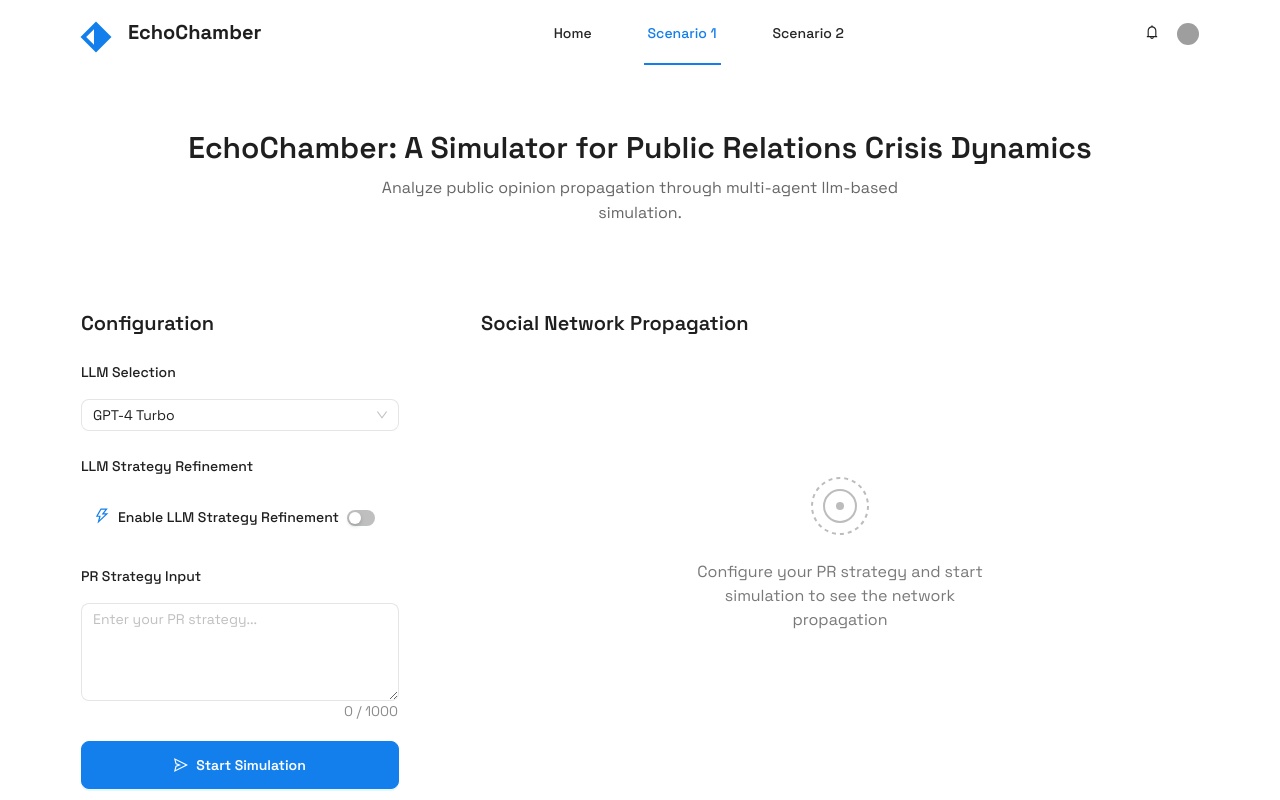
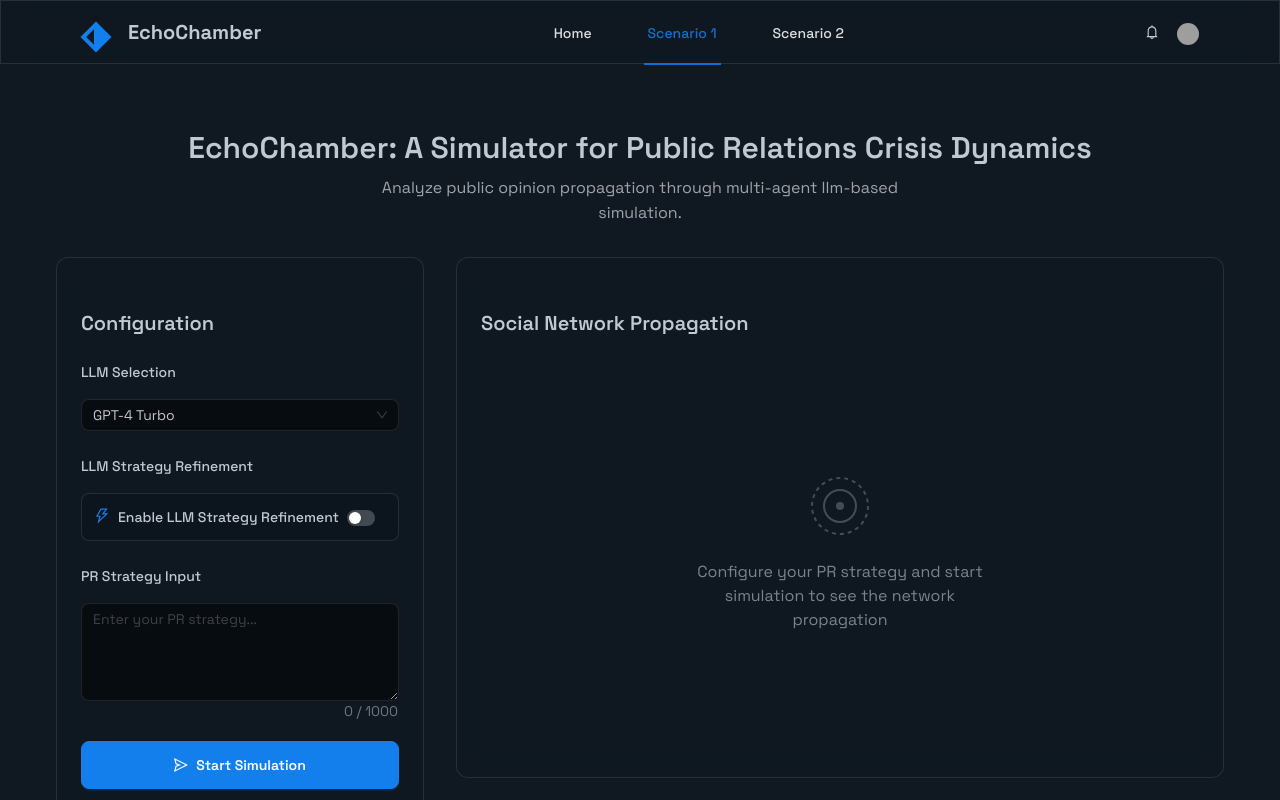
Before and after one commit to thepttea/WWW-demo, a React (Create React App) app in the folder frontend/: page / in a window 1280 px wide. Shown: the top 800 px of the page. Built offline with nearby package versions, Linux system fonts and the light colour scheme; grey boxes are pictures that could not be loaded.

Commit message:
Change Style of the page

```diff
--- a/frontend/src/App.css
+++ b/frontend/src/App.css
@@ -7,6 +7,8 @@ html, body {
   margin: 0;
   padding: 0;
   height: 100%;
+  background: #101922;
+  color: #e2e8f0;
   font-family: 'Space Grotesk', -apple-system, BlinkMacSystemFont, 'Segoe UI', 'Roboto', 'Oxygen',
     'Ubuntu', 'Cantarell', 'Fira Sans', 'Droid Sans', 'Helvetica Neue', sans-serif;
   -webkit-font-smoothing: antialiased;
@@ -15,6 +17,8 @@ html, body {
 
 #root {
   height: 100%;
+  background: #101922;
+  color: #e2e8f0;
 }
 
 /* Ant Design 组件样式覆盖 */
--- a/frontend/src/layout/Header.css
+++ b/frontend/src/layout/Header.css
@@ -2,18 +2,13 @@
   position: sticky;
   top: 0;
   z-index: 10;
-  background: rgba(255, 255, 255, 0.1);
+  background: rgba(16, 25, 34, 0.1);
   backdrop-filter: blur(10px);
   -webkit-backdrop-filter: blur(10px);
-  border: 1px solid rgba(255, 255, 255, 0.2);
+  border: 1px solid rgba(255, 255, 255, 0.1);
   padding: 0;
   height: 64px;
   line-height: 64px;
-}
-
-.dark .app-header {
-  background: rgba(16, 25, 34, 0.1);
-  border: 1px solid rgba(255, 255, 255, 0.1);
 }
 
 .header-content {
@@ -64,7 +59,7 @@
 }
 
 .header-menu .ant-menu-item {
-  color: rgba(0, 0, 0, 0.85);
+  color: rgba(255, 255, 255, 0.85);
   font-weight: 500;
   font-size: 14px;
   padding: 0 20px;
@@ -79,20 +74,6 @@
 }
 
 .header-menu .ant-menu-item-selected {
-  color: #137fec;
-  background: rgba(19, 127, 236, 0.1);
-}
-
-.dark .header-menu .ant-menu-item {
-  color: rgba(255, 255, 255, 0.85);
-}
-
-.dark .header-menu .ant-menu-item:hover {
-  color: #137fec;
-  background: rgba(19, 127, 236, 0.1);
-}
-
-.dark .header-menu .ant-menu-item-selected {
   color: #137fec;
   background: rgba(19, 127, 236, 0.1);
 }
@@ -114,10 +95,6 @@
 }
 
 .header-icon-btn:hover {
-  background: rgba(0, 0, 0, 0.06);
-}
-
-.dark .header-icon-btn:hover {
   background: rgba(255, 255, 255, 0.1);
 }
 
--- a/frontend/src/layout/MainLayout.css
+++ b/frontend/src/layout/MainLayout.css
@@ -2,11 +2,6 @@
 
 .main-layout {
   min-height: 100vh;
-  background: #f6f7f8;
-  color: #1e293b;
-}
-
-.dark .main-layout {
   background: #101922;
   color: #e2e8f0;
 }
@@ -29,14 +24,9 @@
 
 /* 全局样式 */
 .glassmorphism {
-  background: rgba(255, 255, 255, 0.1);
+  background: rgba(16, 25, 34, 0.1);
   backdrop-filter: blur(10px);
   -webkit-backdrop-filter: blur(10px);
-  border: 1px solid rgba(255, 255, 255, 0.2);
-}
-
-.dark .glassmorphism {
-  background: rgba(16, 25, 34, 0.1);
   border: 1px solid rgba(255, 255, 255, 0.1);
 }
 
--- a/frontend/src/layout/MainLayout.tsx
+++ b/frontend/src/layout/MainLayout.tsx
@@ -1,5 +1,5 @@
 import React from 'react';
-import { Layout, ConfigProvider } from 'antd';
+import { Layout, ConfigProvider, theme } from 'antd';
 import Header from './Header';
 import './MainLayout.css';
 
@@ -14,14 +14,21 @@ const MainLayout: React.FC<MainLayoutProps> = ({ children, currentScenario }) =>
   return (
     <ConfigProvider
       theme={{
+        algorithm: theme.darkAlgorithm,
         token: {
           colorPrimary: '#137fec',
+          colorBgBase: '#101922',
+          colorTextBase: '#e2e8f0',
           borderRadius: 8,
           fontFamily: '"Space Grotesk", -apple-system, BlinkMacSystemFont, "Segoe UI", Roboto, "Helvetica Neue", Arial, sans-serif',
         },
         components: {
           Layout: {
             headerBg: 'transparent',
+            bodyBg: 'transparent',
+          },
+          Card: {
+            colorBgContainer: 'transparent',
           },
         },
       }}
--- a/frontend/src/pages/scenario1/ConfigurationPanel.css
+++ b/frontend/src/pages/scenario1/ConfigurationPanel.css
@@ -4,14 +4,9 @@
   flex-direction: column;
   border: none;
   border-radius: 12px;
-  background: rgba(255, 255, 255, 0.1);
+  background: rgba(16, 25, 34, 0.1);
   backdrop-filter: blur(10px);
   -webkit-backdrop-filter: blur(10px);
-  border: 1px solid rgba(255, 255, 255, 0.2);
-}
-
-.dark .configuration-panel {
-  background: rgba(16, 25, 34, 0.1);
   border: 1px solid rgba(255, 255, 255, 0.1);
 }
 
@@ -47,8 +42,8 @@
 }
 
 .config-select .ant-select-selector {
-  background: rgba(255, 255, 255, 0.5) !important;
-  border: 1px solid rgba(0, 0, 0, 0.1) !important;
+  background: rgba(0, 0, 0, 0.5) !important;
+  border: 1px solid rgba(255, 255, 255, 0.1) !important;
   border-radius: 8px !important;
   transition: all 0.3s;
 }
@@ -62,29 +57,15 @@
   box-shadow: 0 0 0 2px rgba(19, 127, 236, 0.2) !important;
 }
 
-.dark .config-select .ant-select-selector {
-  background: rgba(0, 0, 0, 0.5) !important;
-  border: 1px solid rgba(255, 255, 255, 0.1) !important;
-}
-
 .refinement-toggle {
   padding: 12px;
-  background: rgba(255, 255, 255, 0.1);
+  background: rgba(0, 0, 0, 0.1);
   border-radius: 8px;
-  border: 1px solid rgba(255, 255, 255, 0.2);
+  border: 1px solid rgba(255, 255, 255, 0.1);
   transition: all 0.3s;
 }
 
 .refinement-toggle:hover {
-  background: rgba(255, 255, 255, 0.15);
-}
-
-.dark .refinement-toggle {
-  background: rgba(0, 0, 0, 0.1);
-  border: 1px solid rgba(255, 255, 255, 0.1);
-}
-
-.dark .refinement-toggle:hover {
   background: rgba(0, 0, 0, 0.15);
 }
 
@@ -99,8 +80,8 @@
 }
 
 .strategy-input {
-  background: rgba(255, 255, 255, 0.5) !important;
-  border: 1px solid rgba(0, 0, 0, 0.1) !important;
+  background: rgba(0, 0, 0, 0.5) !important;
+  border: 1px solid rgba(255, 255, 255, 0.1) !important;
   border-radius: 8px !important;
   resize: none !important;
   transition: all 0.3s;
@@ -113,11 +94,6 @@
 .strategy-input:focus {
   border-color: #137fec !important;
   box-shadow: 0 0 0 2px rgba(19, 127, 236, 0.2) !important;
-}
-
-.dark .strategy-input {
-  background: rgba(0, 0, 0, 0.5) !important;
-  border: 1px solid rgba(255, 255, 255, 0.1) !important;
 }
 
 .config-actions {
@@ -148,22 +124,12 @@
 }
 
 .secondary-button {
-  background: rgba(255, 255, 255, 0.1) !important;
+  background: rgba(0, 0, 0, 0.2) !important;
   border: 1px solid rgba(255, 255, 255, 0.2) !important;
   color: inherit !important;
 }
 
 .secondary-button:hover {
-  background: rgba(255, 255, 255, 0.15) !important;
+  background: rgba(0, 0, 0, 0.3) !important;
   border-color: rgba(255, 255, 255, 0.3) !important;
 }
-
-.dark .secondary-button {
-  background: rgba(0, 0, 0, 0.1) !important;
-  border: 1px solid rgba(255, 255, 255, 0.1) !important;
-}
-
-.dark .secondary-button:hover {
-  background: rgba(0, 0, 0, 0.15) !important;
-  border-color: rgba(255, 255, 255, 0.2) !important;
-}
--- a/frontend/src/pages/scenario1/Scenario1Page.css
+++ b/frontend/src/pages/scenario1/Scenario1Page.css
@@ -19,15 +19,10 @@
 }
 
 .page-description {
-  margin: 0 !important;
-  color: rgba(0, 0, 0, 0.6);
+  margin: 0 auto !important;
+  color: rgba(255, 255, 255, 0.6);
   font-size: 16px;
   max-width: 600px;
-  margin: 0 auto !important;
-}
-
-.dark .page-description {
-  color: rgba(255, 255, 255, 0.6);
 }
 
 .page-content {
--- a/frontend/src/pages/scenario1/VisualizationArea.css
+++ b/frontend/src/pages/scenario1/VisualizationArea.css
@@ -4,14 +4,9 @@
   flex-direction: column;
   border: none;
   border-radius: 12px;
-  background: rgba(255, 255, 255, 0.1);
+  background: rgba(16, 25, 34, 0.1);
   backdrop-filter: blur(10px);
   -webkit-backdrop-filter: blur(10px);
-  border: 1px solid rgba(255, 255, 255, 0.2);
-}
-
-.dark .visualization-area {
-  background: rgba(16, 25, 34, 0.1);
   border: 1px solid rgba(255, 255, 255, 0.1);
 }
 
```
